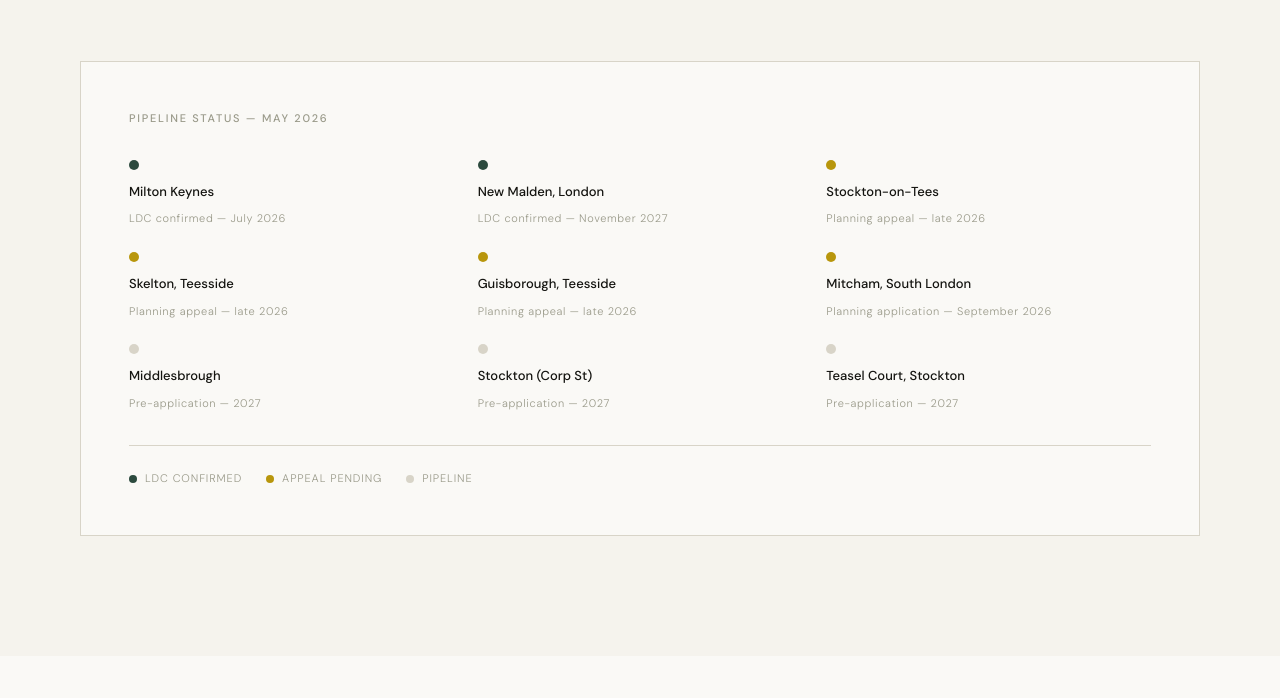
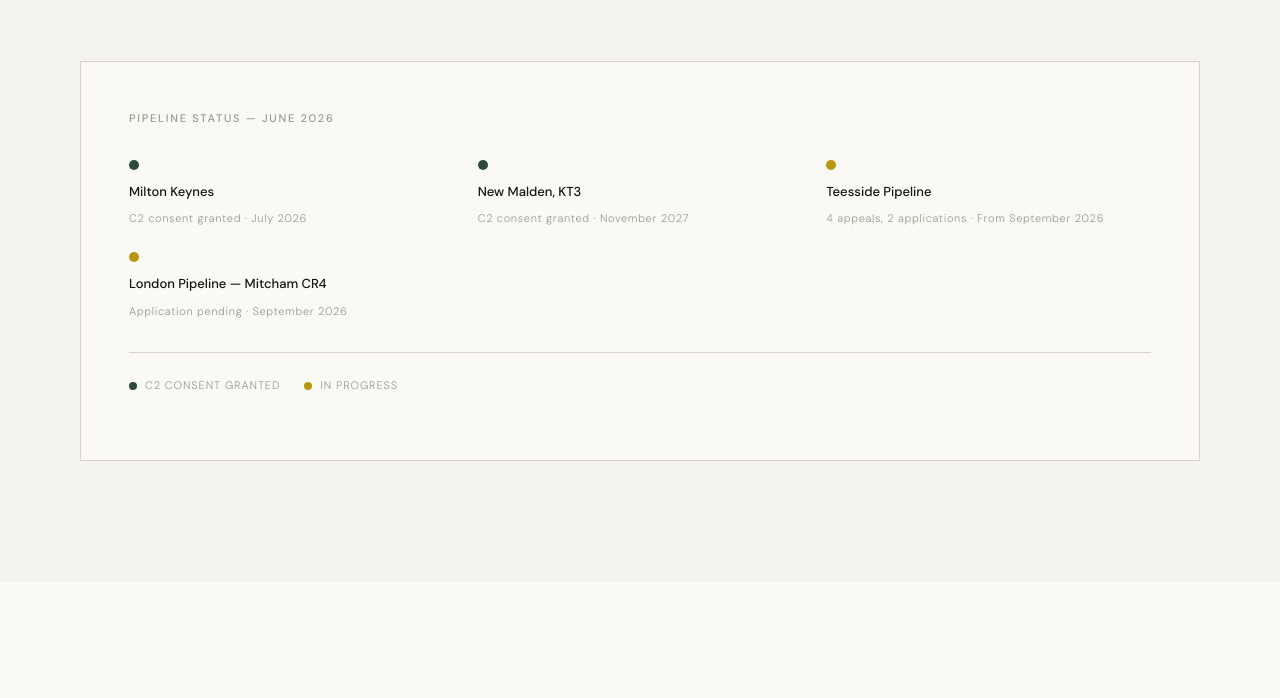
Before and after one commit to robbiemair1/Sanctuary, an Eleventy site: page src/index.njk in a window 1280 px wide. Shown: the part 8273-8971 px from the top of the page. Built offline with nearby package versions, Linux system fonts and the light colour scheme; Eleventy itself is replaced by a stand-in of ours; files that its build step writes are made by us from their sources; a web font is replaced by a local one.

Commit message:
SI freeze pass: asset cards, FRI terms, grouped pipeline, planning expertise, visual polish

```diff
--- a/src/index.njk
+++ b/src/index.njk
@@ -340,58 +340,32 @@
     </div>
   </div>
   <div class="pipeline-map reveal">
-    <div class="map-title">Pipeline status — May 2026</div>
-    <div class="pipeline-dots">
+    <div class="map-title">Pipeline status — June 2026</div>
+    <div class="pipeline-dots pipeline-dots--grouped">
       <div class="pipeline-dot">
         <div class="dot-marker dot-confirmed"></div>
         <div class="dot-location">Milton Keynes</div>
-        <div class="dot-status">LDC confirmed — July 2026</div>
+        <div class="dot-status">C2 consent granted · July 2026</div>
       </div>
       <div class="pipeline-dot">
         <div class="dot-marker dot-confirmed"></div>
-        <div class="dot-location">New Malden, London</div>
-        <div class="dot-status">LDC confirmed — November 2027</div>
+        <div class="dot-location">New Malden, KT3</div>
+        <div class="dot-status">C2 consent granted · November 2027</div>
       </div>
       <div class="pipeline-dot">
         <div class="dot-marker dot-appeal"></div>
-        <div class="dot-location">Stockton-on-Tees</div>
-        <div class="dot-status">Planning appeal — late 2026</div>
+        <div class="dot-location">Teesside Pipeline</div>
+        <div class="dot-status">4 appeals, 2 applications · From September 2026</div>
       </div>
       <div class="pipeline-dot">
         <div class="dot-marker dot-appeal"></div>
-        <div class="dot-location">Skelton, Teesside</div>
-        <div class="dot-status">Planning appeal — late 2026</div>
-      </div>
-      <div class="pipeline-dot">
-        <div class="dot-marker dot-appeal"></div>
-        <div class="dot-location">Guisborough, Teesside</div>
-        <div class="dot-status">Planning appeal — late 2026</div>
-      </div>
-      <div class="pipeline-dot">
-        <div class="dot-marker dot-appeal"></div>
-        <div class="dot-location">Mitcham, South London</div>
-        <div class="dot-status">Planning application — September 2026</div>
-      </div>
-      <div class="pipeline-dot">
-        <div class="dot-marker dot-pipeline"></div>
-        <div class="dot-location">Middlesbrough</div>
-        <div class="dot-status">Pre-application — 2027</div>
-      </div>
-      <div class="pipeline-dot">
-        <div class="dot-marker dot-pipeline"></div>
-        <div class="dot-location">Stockton (Corp St)</div>
-        <div class="dot-status">Pre-application — 2027</div>
-      </div>
-      <div class="pipeline-dot">
-        <div class="dot-marker dot-pipeline"></div>
-        <div class="dot-location">Teasel Court, Stockton</div>
-        <div class="dot-status">Pre-application — 2027</div>
+        <div class="dot-location">London Pipeline — Mitcham CR4</div>
+        <div class="dot-status">Application pending · September 2026</div>
       </div>
     </div>
     <div class="pipeline-legend">
-      <div class="legend-item"><div class="legend-dot" style="background:var(--accent)"></div>LDC Confirmed</div>
-      <div class="legend-item"><div class="legend-dot" style="background:var(--gold)"></div>Appeal Pending</div>
-      <div class="legend-item"><div class="legend-dot" style="background:var(--rule)"></div>Pipeline</div>
+      <div class="legend-item"><div class="legend-dot" style="background:var(--accent)"></div>C2 Consent Granted</div>
+      <div class="legend-item"><div class="legend-dot" style="background:var(--gold)"></div>In Progress</div>
     </div>
   </div>
 </section>
@@ -419,7 +393,7 @@
       </div>
       <div class="credential reveal">
         <div class="credential-title">Planning expertise</div>
-        <div class="credential-value">2 LDCs confirmed · 4 planning appeals in progress · 3 applications pending</div>
+        <div class="credential-value">2 C2 consents granted · 4 C2 appeals · 3 planning applications</div>
       </div>
       <div class="credential credential--links reveal">
         <div class="credential-title">About the founder</div>
```
